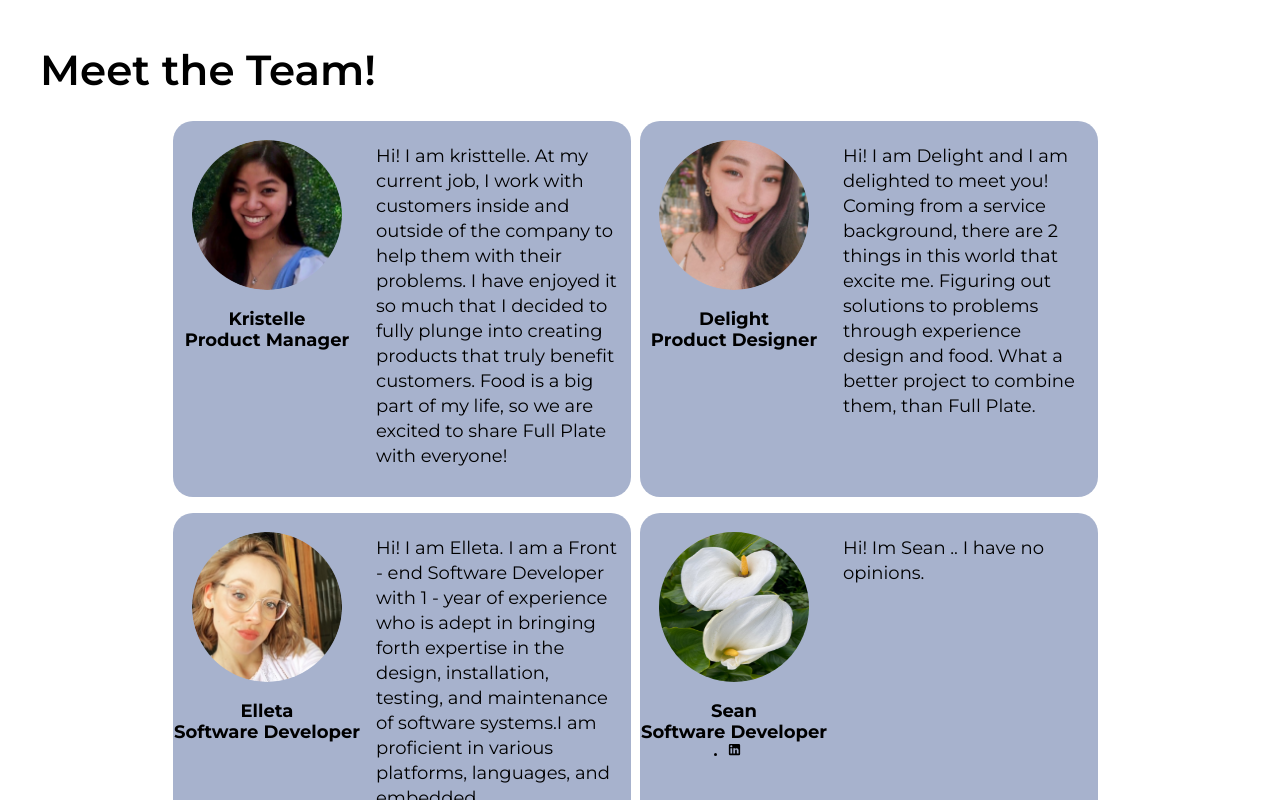
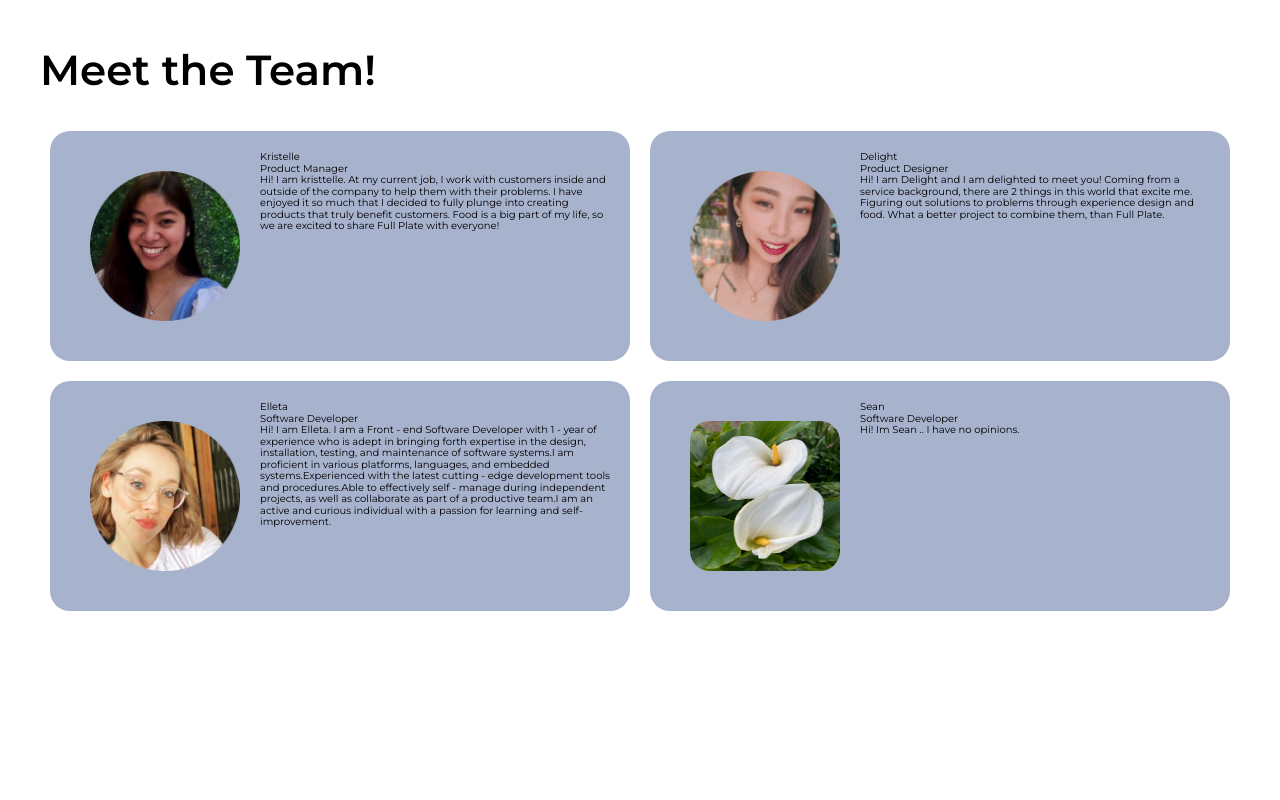
Before and after one commit to Full-Plate/full-plate, a React (Create React App) app: page /about in a window 1280 px wide. Shown: the part 660-1460 px from the top of the page. After the commit the page ends 1281 px from the top, so only its background shows below. Built offline with nearby package versions, Linux system fonts and the light colour scheme.

Commit message:
Revert "About page"

```diff
--- a/package.json
+++ b/package.json
@@ -5,7 +5,6 @@
   "dependencies": {
     "@emotion/react": "^11.8.2",
     "@emotion/styled": "^11.8.1",
-    "@fortawesome/react-fontawesome": "^0.1.18",
     "@mui/icons-material": "^5.5.1",
     "@mui/material": "^5.5.2",
     "@testing-library/jest-dom": "^5.16.2",
--- a/src/pages/About.jsx
+++ b/src/pages/About.js
@@ -1,6 +1,4 @@
 import React from "react";
-import { LinkedIn } from "@mui/icons-material";
-
 
 //images
 import maps from "../assets/maps.png";
@@ -12,7 +10,6 @@ import elleta from "../assets/elleta.png";
 
 
 import "../styles/About.css";
-
 
 
 function About() {
@@ -35,61 +32,38 @@ function About() {
         </div>
   </div>
    < h2 className = "team-card" >Meet the Team!</h2>
-
       <div className="team-card-container">
         <div className="team-image-card">
-
-          <div className="leftTeamContainer">
           <img src={kristtelle} alt="kristtelle" />
-          <faCoffee />
-           <h3 >Kristelle</h3>
-          <h3> Product Manager</h3>
-          </div>
-
-          <div className="rightTeamContainer">
-          <p>Hi! I am kristtelle. At my current job, I work with customers inside and outside of the company to help them with their problems. I have enjoyed it so much that I decided to fully plunge into creating products that truly benefit customers. Food is a big part of my life, so we are excited to share Full Plate with everyone!</p>
-
-          </div>
+           <div className="name">Kristelle</div>
+          <div className="jobTile">Product Manager</div>
+          <div ClassName="contact-icons"></div>
+            <p>Hi! I am kristtelle. At my current job, I work with customers inside and outside of the company to help them with their problems. I have enjoyed it so much that I decided to fully plunge into creating products that truly benefit customers. Food is a big part of my life, so we are excited to share Full Plate with everyone!
+          </p>
         </div>
          <div className="team-image-card">
-           <div className="leftTeamContainer">
-          <img src={delight} alt="delight"/>
-           <h3>Delight</h3>
-          <h3>Product Designer</h3>
-          </div>
-            <div className="rightTeamContainer">
+          <img src={delight} alt="delight" />
+           <div className="name">Delight</div>
+          <div className="jobTile">Product Designer</div>
+          <div ClassName="contact-icons"></div>
             <p>Hi! I am Delight and I am delighted to meet you! Coming from a service background, there are 2 things in this world that excite me. Figuring out solutions to problems through experience design and food. What a better project to combine them, than Full Plate.
           </p>
-          </div>
         </div>
          <div className="team-image-card">
-           <div className="leftTeamContainer">
           <img src={elleta} alt="elleta.png" />
-          <h3>Elleta</h3>
-          <h3>Software Developer</h3>
-          </div>
-            <div className="rightTeamContainer">
+          <div className="name">Elleta</div>
+          <div className="jobTile">Software Developer</div>
+          <div ClassName="contact-icons"></div>
             < p > Hi! I am Elleta. I am a Front - end Software Developer with 1 - year of experience who is adept in bringing forth expertise in the design, installation, testing, and maintenance of software systems.I am proficient in various platforms, languages, and embedded systems.Experienced with the latest cutting - edge development tools and procedures.Able to effectively self - manage during independent projects, as well as collaborate as part of a productive team.I am an active and curious individual with a passion for learning and self-improvement.
           </p>
-          </div>
         </div>
          <div className="team-image-card">
-
-           <div className="leftTeamContainer">
           <img src={team} alt="team-image" />
-           <h3 className="name">Sean</h3>
-          <h3>Software Developer</h3>
-          <ul>
-            <li>
-              <LinkedIn />
-            </li>
-          </ul>
-          </div>
-          <div className="rightTeamContainer">
-          <p>Hi! Im Sean .. I have no opinions.
+           <div className="name">Sean</div>
+          <div className="jobTile">Software Developer</div>
+          < div ClassName = "contact-icons"> </div>
+            <p>Hi! Im Sean .. I have no opinions.
           </p>
-          </div>
-
         </div>
      </div>
  </>
--- a/src/styles/About.css
+++ b/src/styles/About.css
@@ -1,8 +1,6 @@
-
 .products-container {
   display: flex;
 }
-
 .about-title,
 .team-card{
   font-size:42px ;
@@ -29,66 +27,46 @@
 .about-image p{
   padding: 15px;
   font-weight: 400;
-  font-size: 1.8rem;
+  font-size: 18px;
   line-height: 25px;
+}
+
+/*teamImagescard*/
+
+.team-card-container{
+  display:flex;
+  flex-wrap: wrap;
+  justify-content: space-between;
+}
+
+.team-image-card{
+  border-radius : 20px;
+  background: rgba(81, 103, 155, 0.5);
+  padding:20px;
+  flex: 33%;
+  margin:10px;
 
 }
 
-/*teamImagescard*/
-.team-card-container{
-  display:flex;
-  flex-wrap: wrap;
-  justify-content: center;
+.team-image-card img{
+  float: left;
+  margin:20px;
+  width: 150px;
+  height:150px;
+  border-radius : 20px;
 
 
 }
 
-.leftTeamContainer {
-  display: flex;
-  flex-flow: column wrap;
-  /* flex: 1 1 33%; */
-  align-items: center;
-  padding-bottom: 30px;
-
-}
-
-.rightTeamContainer {
-  display: flex;
-  flex-flow: column wrap;
-  /* flex: 5 1 33%; */
-  justify-content: flex-start;
-  padding: 23px 12px 28px 15px;
-}
-
-.team-image-card{
-  display: flex;
-  border-radius : 20px;
-  background: rgba(81, 103, 155, 0.5);
-  /* flex: 1 1 33%; */
-  margin:0px 9px 16px 0px;
-  width: 458px;
-}
-
-.team-image-card img{
-  margin:19px;
-  width: 150px;
-  height:150px;
-  border-radius : 80px;
-
-
-}
-
-.rightTeamContainer p{
+.team-image p{
   font-weight: 400;
-  font-size: 1.8rem;
-  line-height: 2.5rem;
-
+  font-size: 18px;
+  line-height: 25px;
 }
 
 textarea {
   resize: none;
 }
-.leftTeamContainer h3{
-font-size: 1.8rem;
-
+.name .jobTitle{
+font-size: 18px;
 }
```
Also changed, not shown: 1 other file (tests, documents, lock files or other folders).
